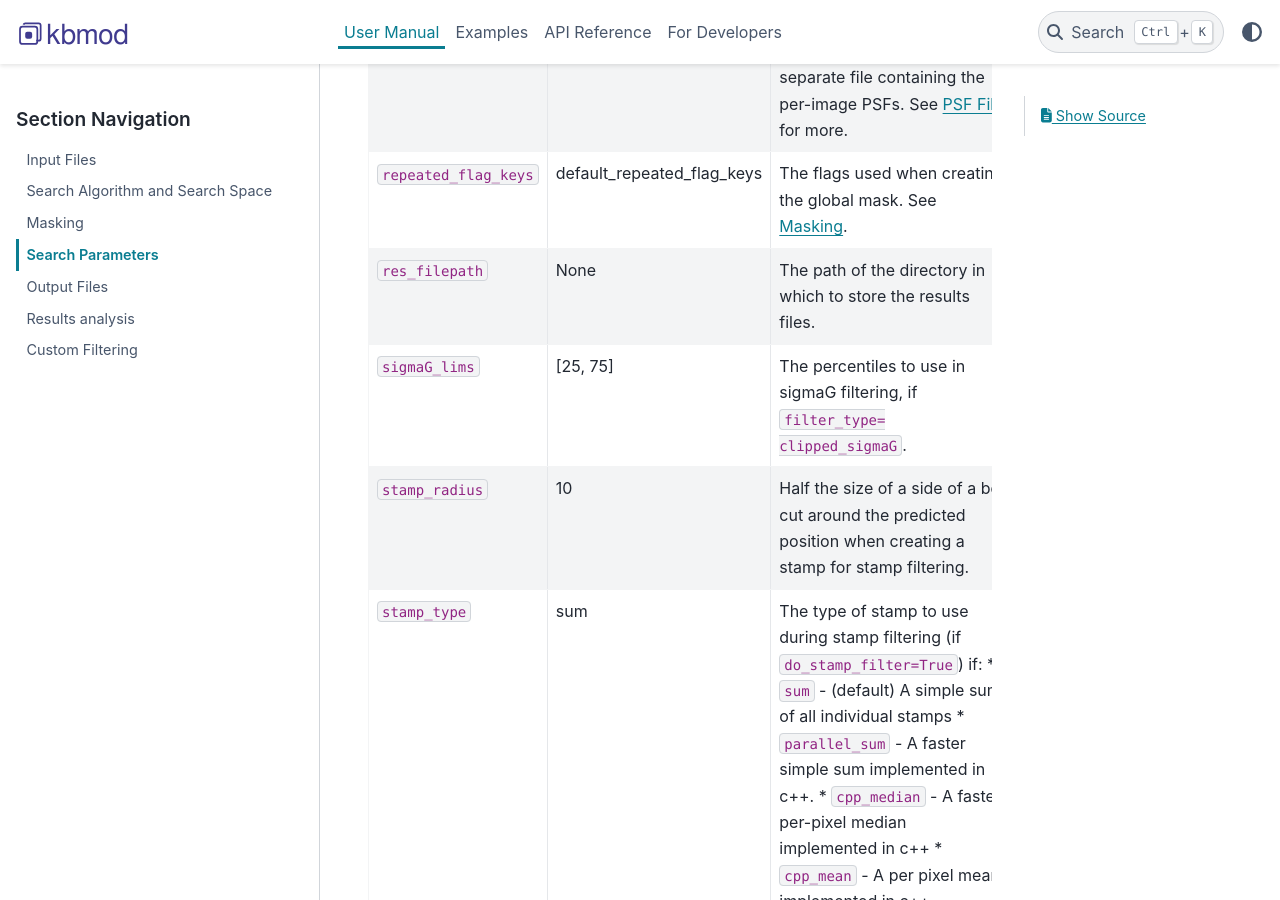
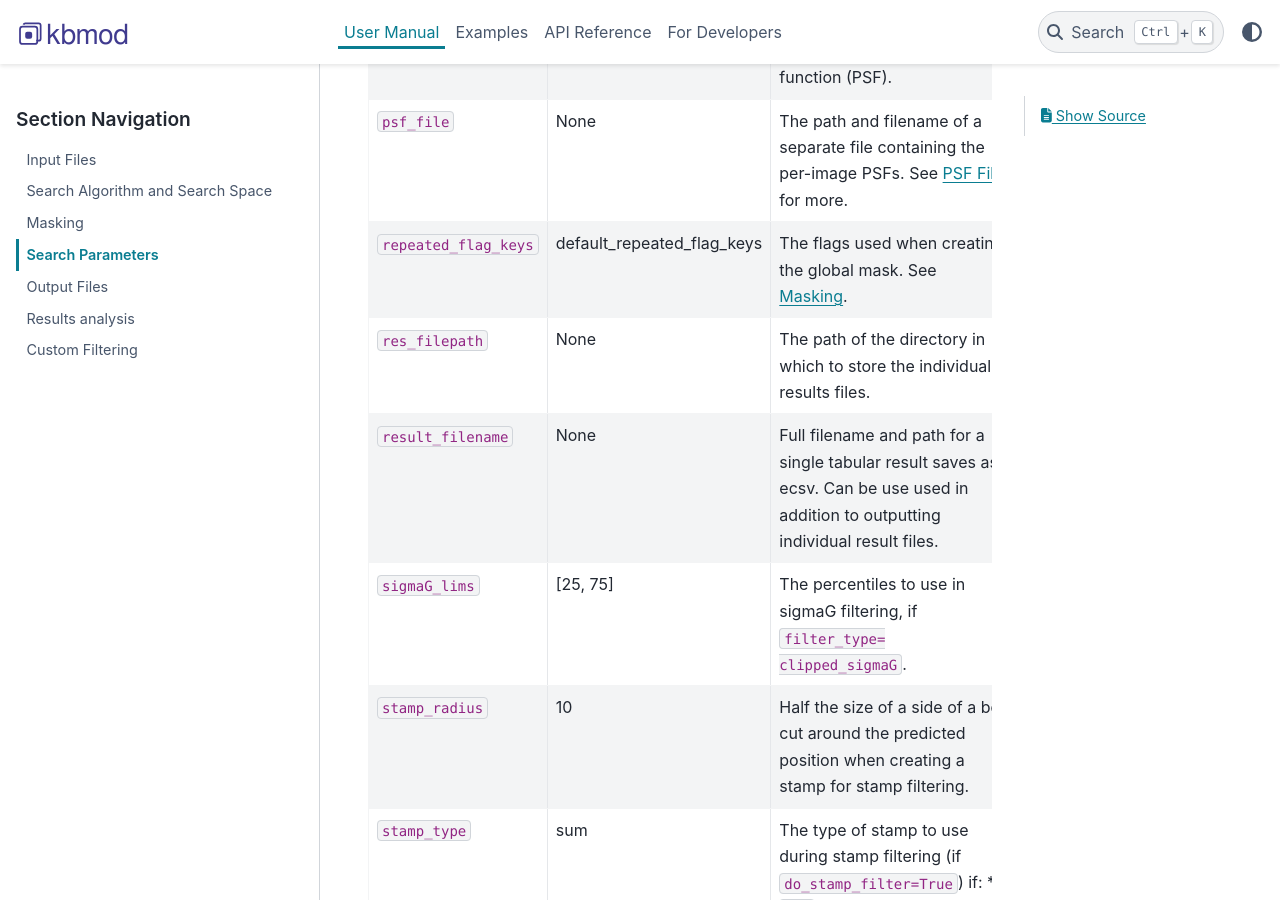
Before and after one commit to dirac-institute/kbmod, a Sphinx documentation site: the page built from docs/source/user_manual/search_params.rst, in a window 1280 px wide and 900 px high, scrolled down 4279 px. Built offline with Sphinx 7.4.7 and the PyData theme 0.15.4, drawn with Linux system fonts in a browser that asks for light colours; pages that are not in the unit, such as notebooks, are missing from menus; some of the changed text lies outside the part shown.

```diff
--- a/docs/source/user_manual/search_params.rst
+++ b/docs/source/user_manual/search_params.rst
@@ -72,6 +72,9 @@ This document serves to provide a quick overview of the existing parameters and
 |                        |                             | directory with multiple FITS files     |
 |                        |                             | (one for each exposure).               |
 +------------------------+-----------------------------+----------------------------------------+
+| ``ind_output_files``   | True                        | Output results to a series of          |
+|                        |                             | individual files (legacy format)       |
++------------------------+-----------------------------+----------------------------------------+
 | ``known_obj_obs``      | 3                           | The minimum number of observations     |
 |                        |                             | needed to count a known object match.  |
 +------------------------+-----------------------------+----------------------------------------+
@@ -145,7 +148,12 @@ This document serves to provide a quick overview of the existing parameters and
 |                        |                             | mask. See :ref:`Masking`.              |
 +------------------------+-----------------------------+----------------------------------------+
 | ``res_filepath``       | None                        | The path of the directory in which to  |
-|                        |                             | store the results files.               |
+|                        |                             | store the individual results files.    |
++------------------------+-----------------------------+----------------------------------------+
+| ``result_filename``    | None                        | Full filename and path for a single    |
+|                        |                             | tabular result saves as ecsv.          |
+|                        |                             | Can be use used in addition to         |
+|                        |                             | outputting individual result files.    |
 +------------------------+-----------------------------+----------------------------------------+
 | ``sigmaG_lims``        | [25, 75]                    | The percentiles to use in sigmaG       |
 |                        |                             | filtering, if                          |
```
Also changed, not shown: 2 other files.
